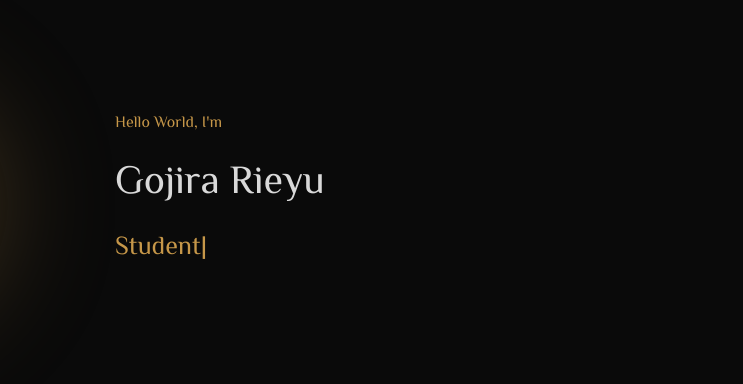
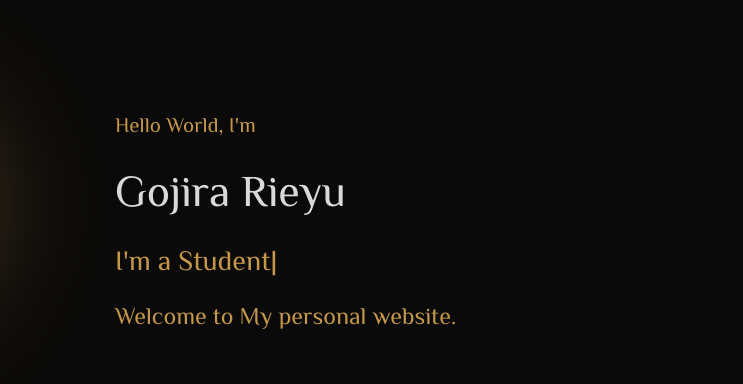
Before and after one commit to dhzid-group/Gojira, a plain HTML site: page index.html in a window 1280 px wide. Shown: the part 124-508 px from the top of the page, 537-1280 px from the left. Drawn offline with nearby package versions, Linux system fonts and the light colour scheme; a web font is replaced by a local one.

Commit message:
Upload Favicon & Fixed

```diff
--- a/index.css
+++ b/index.css
@@ -67,7 +67,7 @@ body {
 
 }
 .text-name {
-    font-size: 40px;
+    font-size: 44px;
     color: #f3f3f3e3;
     font-family: 'Philosopher', sans-serif;
 }
--- a/index.html
+++ b/index.html
@@ -4,7 +4,7 @@
     <meta charset="UTF-8" />
     <meta name="viewport" content="width=device-width, initial-scale=1.0" />
     <title>Home - Gojira</title>
-    <link rel="icon" type="image/x-icon" href="asset/">
+    <link rel="icon" type="image/x-icon" href="asset/favicon.ico">
     <!-- <link href="https://cdn.jsdelivr.net/npm/bootstrap@5.3.1/dist/css/bootstrap.min.css" rel="stylesheet" integrity="sha384-4bw+/aepP/YC94hEpVNVgiZdgIC5+VKNBQNGCHeKRQN+PtmoHDEXuppvnDJzQIu9" crossorigin="anonymous"> -->
     <link rel="stylesheet" href="css/bootstrap.min.css" />
     <link rel="stylesheet" href="index.css" />
@@ -110,12 +110,12 @@
           </div>
         </div>
         <div class="col-xl-6 col-md-12 text-gold text-home fs-4 text-left">
-          <p style="font-size: 16px;">
+          <p style="font-size: 21px;">
             Hello World, I'm
           </p>
           <p class="text-name">Gojira Rieyu</p>
-          <p style="font-size: 26px;"><span id="element"></span></p>
-
+          <p style="font-size: 28px;">I'm a <span id="element"></span></p>
+          <p>Welcome to My personal website.</p>
         </div>
       </div>
     </div>
```
Also changed, not shown: SocialMedia.html (+1 -0 lines), asset/favicon.ico (added), asset/favicon.png (added).
